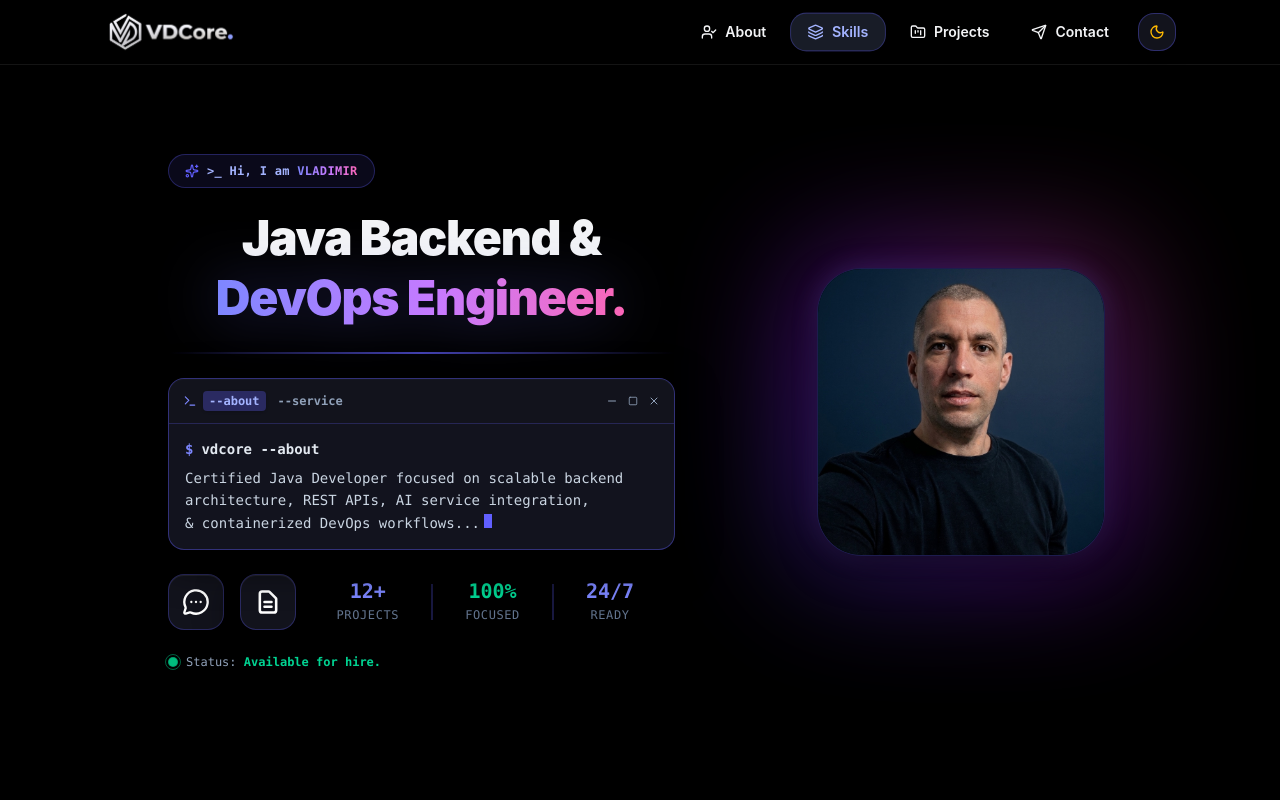
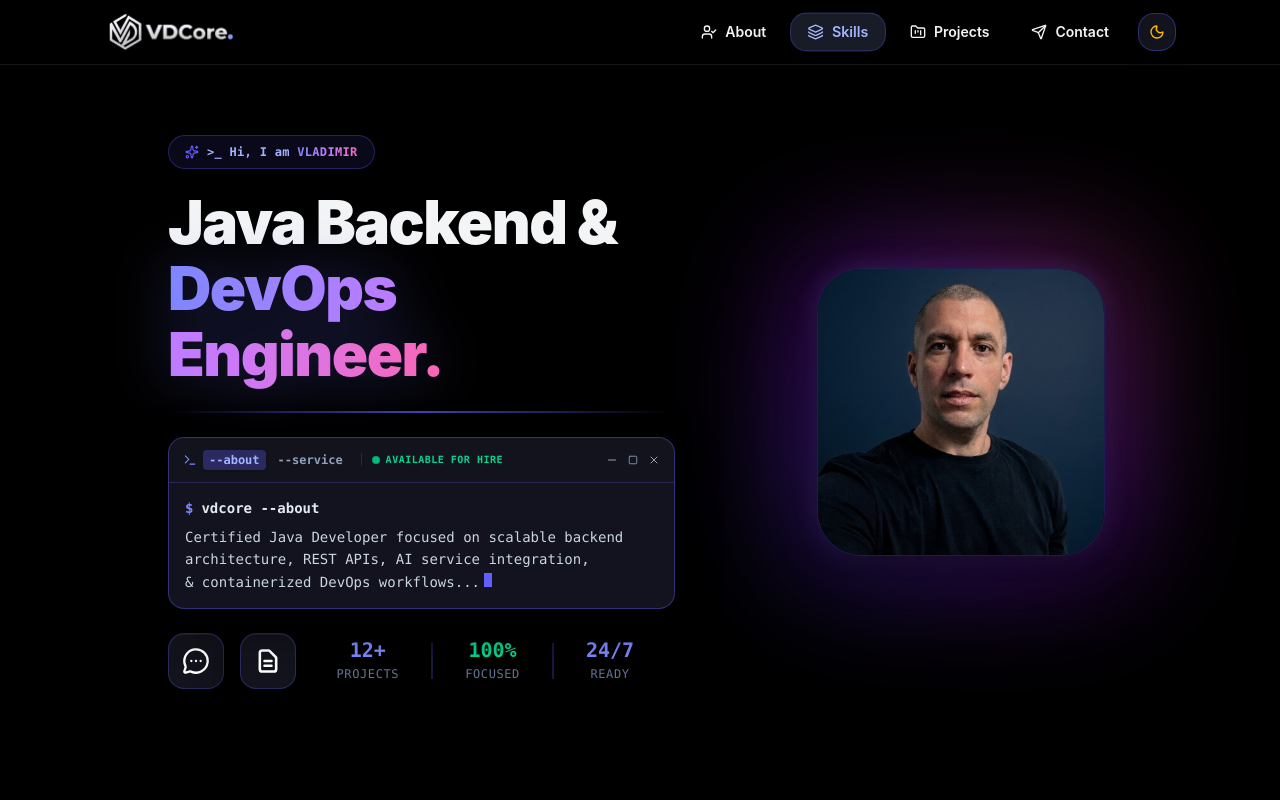
Before and after one commit to vdcode-studio/vdcore-portfolio, a React (Vite) app: page /#skills in a window 1280 px wide. Shown: the top 800 px of the page. Built offline with nearby package versions, Linux system fonts and the light colour scheme; the HTML template or start-up script is replaced by a standard one.

Commit message:
Update Hero Section

```diff
--- a/src/components/Hero.jsx
+++ b/src/components/Hero.jsx
@@ -5,7 +5,7 @@ import CvLink from './CvLink';
 export default function Hero({ setActiveMobileSection, darkMode }) {
   const [activeTab, setActiveTab] = useState('overview');
   const [isMinimized, setIsMinimized] = useState(false);
-  const [terminalState, setTerminalState] = useState('active'); // 'active' or 'closed'
+  const [terminalState, setTerminalState] = useState('active');
   const [isGlitching, setIsGlitching] = useState(false);
 
   const actionButtonClass = `group w-14 h-14 rounded-2xl border transition-all duration-300 hover:scale-105 hover:-translate-y-0.5 flex items-center justify-center cursor-pointer shrink-0 ${
@@ -44,7 +44,7 @@ export default function Hero({ setActiveMobileSection, darkMode }) {
 
         <div className="w-full flex flex-col md:grid md:grid-cols-12 gap-5 sm:gap-6 md:gap-12 items-center relative z-10">
 
-          {/* MOBILNI PROFILE HEADER */}
+          {/* MOBILNI PROFILE HEADER - Tvoja idealna pozicija sa iPhone 15 */}
           <div className="flex md:hidden items-center gap-4.5 w-full justify-start pt-0">
             <div className="relative flex justify-center items-center shrink-0">
               <div className={`absolute inset-0 rounded-full blur-xl pointer-events-none scale-90 ${
@@ -113,7 +113,8 @@ export default function Hero({ setActiveMobileSection, darkMode }) {
                </span>
             </div>
 
-           <h1 className={`text-3xl sm:text-4xl md:text-4xl lg:text-5xl font-black tracking-tight leading-tight w-full max-w-xl text-center md:text-center mx-auto ${
+            {/* PC NASLOV */}
+           <h1 className={`text-3xl sm:text-4xl md:text-5xl lg:text-6xl font-black tracking-tight leading-[1.1] w-full max-w-xl text-center md:text-left ${
                 darkMode ? 'text-[#f3f4f6]' : 'text-slate-900'
               }`}>
                 Java Backend & <br/>
@@ -126,10 +127,10 @@ export default function Hero({ setActiveMobileSection, darkMode }) {
              </span>
            </h1>
 
-            <div className="w-full max-w-xl h-[1.5px] bg-gradient-to-r from-transparent via-indigo-500/70 to-transparent rounded-full my-1 mx-auto"></div>
+            <div className="w-full max-w-xl h-[1.5px] bg-gradient-to-r from-transparent via-indigo-500/70 to-transparent rounded-full my-1 mx-auto md:mx-0"></div>
 
             {/* TERMINAL BOX */}
-            <div className={`w-full max-w-xl rounded-2xl border text-left font-mono overflow-hidden transition-all duration-300 backdrop-blur-xl mx-auto md:mx-auto ${
+            <div className={`w-full max-w-xl rounded-2xl border text-left font-mono overflow-hidden transition-all duration-300 backdrop-blur-xl mx-auto md:mx-0 ${
               darkMode
                 ? 'border-indigo-500/40 bg-[#131520]/95 text-slate-200 shadow-[0_12px_40px_rgba(0,0,0,0.85),inset_0_1px_0_rgba(255,255,255,0.1)]'
                 : 'border-indigo-300/80 bg-white text-slate-900 shadow-[0_6px_20px_rgba(99,102,241,0.08),inset_0_1px_0_rgba(255,255,255,1)]'
@@ -160,6 +161,19 @@ export default function Hero({ setActiveMobileSection, darkMode }) {
                   >
                     --service
                   </button>
+
+                  {/* "Available for hire" status u terminal headeru za PC */}
+                  <div className={`hidden md:flex items-center gap-1.5 pl-2.5 ml-1.5 border-l ${darkMode ? 'border-indigo-500/25' : 'border-indigo-300'}`}>
+                    <span className="relative flex h-2 w-2 items-center justify-center">
+                      <span className="absolute inline-flex h-full w-full rounded-full bg-emerald-400 opacity-75 animate-ping"></span>
+                      <span className="relative inline-flex rounded-full h-1.5 w-1.5 bg-emerald-500"></span>
+                    </span>
+                    <span className={`text-[10px] tracking-wider uppercase ${
+                      darkMode ? 'text-emerald-400 font-bold' : 'text-emerald-800 font-extrabold'
+                    }`}>
+                      available for hire
+                    </span>
+                  </div>
                 </div>
 
                 <div className={`flex items-center gap-2.5 ${darkMode ? 'text-slate-400' : 'text-slate-500'}`}>
@@ -246,7 +260,7 @@ export default function Hero({ setActiveMobileSection, darkMode }) {
                 <div className={`text-base font-extrabold ${darkMode ? 'text-emerald-400' : 'text-emerald-600'}`}>100%</div>
                 <div className={`text-[10px] uppercase tracking-wider ${darkMode ? 'text-slate-500 font-medium' : 'text-slate-600 font-semibold'}`}>Focused</div>
               </div>
-              <div className={`w-[1px] h-6 ${darkMode ? 'bg-indigo-500/20' : 'bg-indigo-200'}`}></div>
+              <div className="w-[1px] h-6 bg-indigo-500/20"></div>
               <div>
                 <div className={`text-base font-extrabold ${darkMode ? 'text-indigo-400' : 'text-indigo-600'}`}>24/7</div>
                 <div className={`text-[10px] uppercase tracking-wider ${darkMode ? 'text-slate-500 font-medium' : 'text-slate-600 font-semibold'}`}>Ready</div>
@@ -254,7 +268,7 @@ export default function Hero({ setActiveMobileSection, darkMode }) {
             </div>
 
             {/* STATS FOR PC */}
-            <div className="hidden md:flex flex-row w-full max-w-xl justify-between items-center mt-1 mx-auto">
+            <div className="hidden md:flex flex-row w-full max-w-xl justify-between items-center mt-1 mx-auto md:mx-0">
               <div className="flex items-center gap-4 shrink-0">
                 <a
                   href="#contact"
@@ -294,18 +308,6 @@ export default function Hero({ setActiveMobileSection, darkMode }) {
               </div>
             </div>
 
-            {/* AVAILABLE FOR HIRE STATUS BAR */}
-            <div className="hidden md:flex items-center gap-2 font-mono text-xs w-full max-w-xl mx-auto pt-1">
-              <span className="relative flex h-2.5 w-2.5 items-center justify-center">
-                <span className="absolute inline-flex h-full w-full rounded-full bg-emerald-400 opacity-75 animate-ping"></span>
-                <span className="absolute inline-flex h-4 w-4 rounded-full border border-emerald-500/50 animate-pulse"></span>
-                <span className="relative inline-flex rounded-full h-2 w-2 bg-emerald-500"></span>
-              </span>
-              <span className={darkMode ? 'text-slate-400 font-medium' : 'text-slate-600 font-semibold'}>
-                Status: <span className={darkMode ? 'text-emerald-400 font-bold' : 'text-emerald-600 font-bold'}>Available for hire.</span>
-              </span>
-            </div>
-
           </div>
 
         </div>
```
